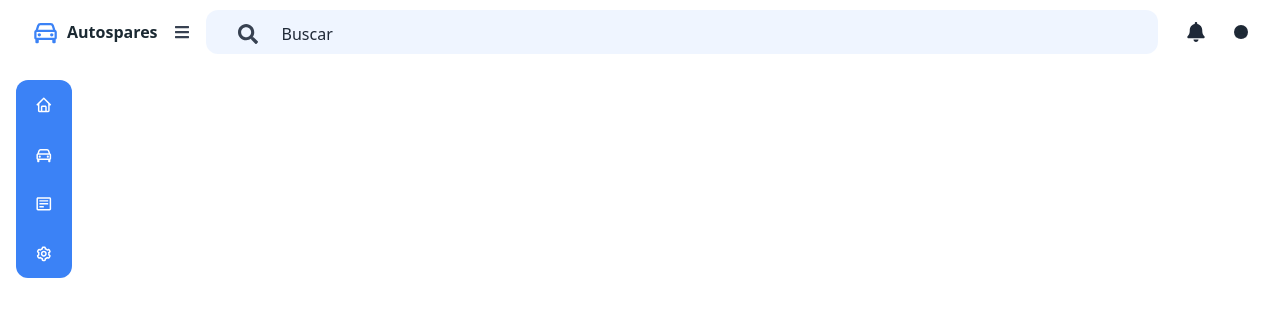
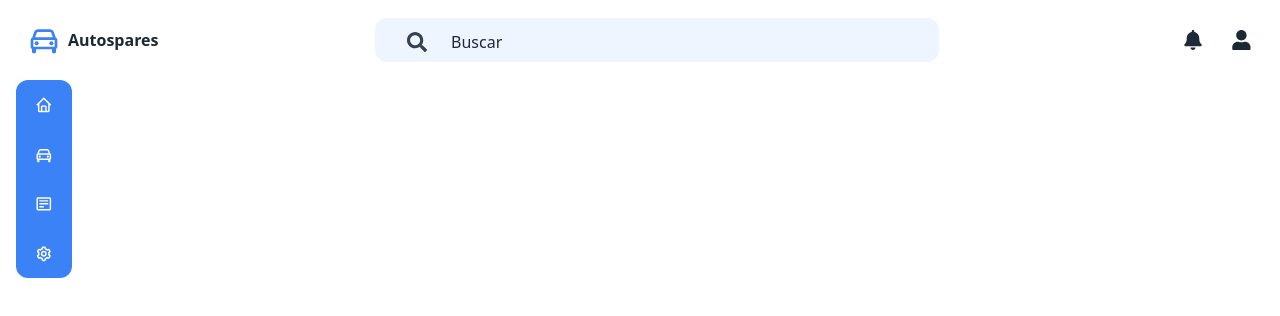
Before and after one commit to josegarzaramos/autospares, a React (Create React App) app: page / in a window 1280 px wide. Shown: the top 316 px of the page. Built offline with nearby package versions, Linux system fonts and the light colour scheme.

Commit message:
Added padding to navbar and changed user icon

```diff
--- a/src/components/Navbar.css
+++ b/src/components/Navbar.css
@@ -2,7 +2,7 @@ nav {
   width: 100%;
   position: sticky;
   z-index: 3;
-  top: 0;
+  top: 0.5em;
 }
 
 #search-form {
--- a/src/components/Navbar.js
+++ b/src/components/Navbar.js
@@ -6,26 +6,26 @@ import {
   FaCog,
   FaSignOutAlt,
 } from 'react-icons/fa';
-import { BiCar, BiUser } from 'react-icons/bi';
+import { BiCar } from 'react-icons/bi';
 import './Navbar.css';
 
 const Navbar = () => {
   return (
     <nav className="">
-      <div className="max-w-7x1 mx-auto px-2 sm:px-6 lg:px-8">
+      <div className="max-w-7x1 mx-auto px-2 sm:px-6 lg:px-7">
         <div className="relative flex items-center justify-between h-16">
           <div className="flex-1 flex items-center justify-center sm:items-strench sm:justify-start">
             <div className="hidden md:contents">
               <BiCar size="2em" color="#3b82f6" className="mr-2" />
               <h3 className="font-bold">Autospares</h3>
             </div>
-            <button className="px-4 py-2 text-gray-700 text-2x1 rounde-lg hover:bg-gray-200">
+            <button className="px-4 py-2 text-gray-700 text-2x1 rounde-lg hover:bg-gray-200 md:hidden">
               <FaBars />
             </button>
             <form
               id="search-form"
               method="GET"
-              className="w-full invisible sm:visible"
+              className="w-2/4 invisible sm:visible mx-auto"
             >
               <div className="relative text-gray-500 ml-6 px-3 pt-1">
                 <span className="absolute inset-y-0 left-0 flex items-center pl-2 text-gray-700 text-xl">
@@ -58,12 +58,12 @@ const Navbar = () => {
 
           <div className="ml-3 relative">
             <div>
+              <FaUser size="1.3em" />
               <button
                 type="button"
                 className="bg-gray-800 flex text-sm rounded-full focus:outline-none focus:ring-2 focus:ring-offset-2 focus:ring-offset-gray-800 focus:ring-white"
               >
                 <span className="sr-only">Open user menu</span>
-                <BiUser />
 
                 {/* <img
                   className="h-8 w-8 rounded-full"
```
